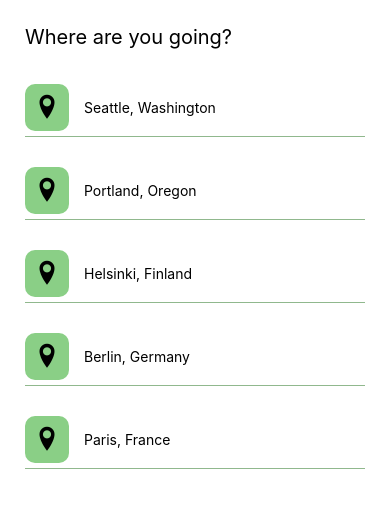
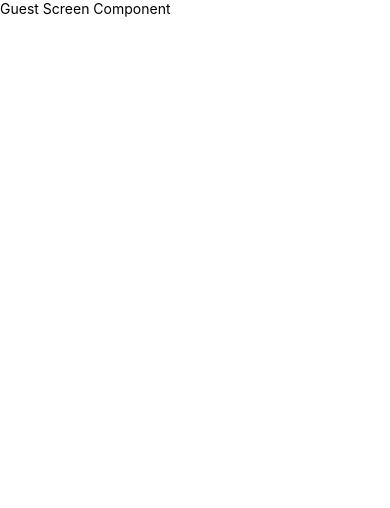
Before and after one commit to JPotterf/hotelApp, a React Native app: screen / in a window 390 px wide. Shown: the top 508 px of the page. Built offline with nearby package versions, Linux system fonts and the light colour scheme.

Commit message:
guest component

```diff
--- a/App.js
+++ b/App.js
@@ -22,6 +22,7 @@ import SearchResultsScreen from './src/screens/SearchResults';
 import Post from './src/components/Posts';
 import DestinationSearchScreen from './src/screens/DestinationSearch';
 import feed from './assets/data/feed';
+import GuestScreen from './src/screens/Guests';
 
 const post1= feed[0];
 const post2= feed[1];
@@ -35,7 +36,8 @@ const App: () => Node = () => {
       {/* <HomeScreen/> */}
       {/* <Post post={post1}/> */}
       {/* <SearchResultsScreen/> */}
-      <DestinationSearchScreen/>
+      {/* <DestinationSearchScreen/> */}
+      <GuestScreen/>
     </SafeAreaView>
     </>
   );
--- a/src/screens/DestinationSearch/styles.js
+++ b/src/screens/DestinationSearch/styles.js
@@ -23,7 +23,6 @@ const styles = StyleSheet.create({
         marginRight:15,
     },
     locationText:{
-
     }
 
 });
--- /dev/null
+++ b/src/screens/Guests/index.js
@@ -0,0 +1,14 @@
+import React from 'react'
+import {View, Text} from 'react-native';
+import styles from './styles';
+
+
+const GuestScreen = (props) => {
+    return (
+        <View>
+            <Text>Guest Screen Component</Text>
+        </View>
+    )
+}
+
+export default GuestScreen;
--- /dev/null
+++ b/src/screens/Guests/styles.js
@@ -0,0 +1,7 @@
+import {StyleSheet} from 'react-native';
+
+const styles = StyleSheet.create({
+
+});
+
+export default styles;
```
